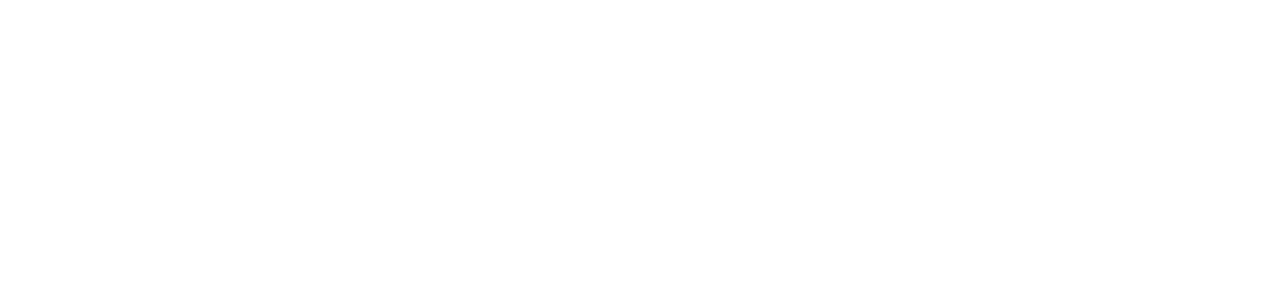
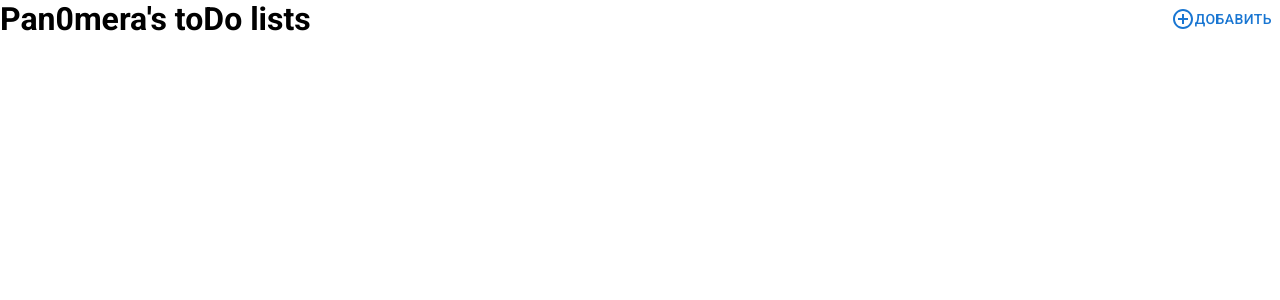
Before and after one commit to ARTESS-PLAY/SimpeToDoList, a React (Create React App) app: page / in a window 1280 px wide. Shown: the top 300 px of the page. Built offline with nearby package versions, Linux system fonts and the light colour scheme.

Commit message:
Сделал хедер

```diff
--- a/package.json
+++ b/package.json
@@ -3,6 +3,10 @@
   "version": "0.1.0",
   "private": true,
   "dependencies": {
+    "@emotion/react": "^11.11.3",
+    "@emotion/styled": "^11.11.0",
+    "@mui/icons-material": "^5.15.3",
+    "@mui/material": "^5.15.3",
     "@testing-library/jest-dom": "^5.17.0",
     "@testing-library/react": "^13.4.0",
     "@testing-library/user-event": "^13.5.0",
--- a/src/App.tsx
+++ b/src/App.tsx
@@ -1,9 +1,10 @@
 import React from 'react';
+import Header from './components/Header';
 
 function App() {
     return (
         <div className="App">
-            <div></div>
+            <Header />
         </div>
     );
 }
--- /dev/null
+++ b/src/components/Header/index.module.scss
@@ -0,0 +1,8 @@
+.header {
+    display: flex;
+    flex-direction: row;
+    align-items: center;
+    justify-content: space-between;
+    width: 100%;
+    margin-bottom: 20px;
+}
--- a/src/components/Header/index.tsx
+++ b/src/components/Header/index.tsx
@@ -0,0 +1,16 @@
+import AddCircleOutlineOutlinedIcon from '@mui/icons-material/AddCircleOutlineOutlined';
+import { Button } from '@mui/material';
+import cl from './index.module.scss';
+
+const Header = () => {
+    return (
+        <header className={cl.header}>
+            <h1>Pan0mera's toDo lists</h1>
+            <Button variant="text">
+                <AddCircleOutlineOutlinedIcon /> Добавить
+            </Button>
+        </header>
+    );
+};
+
+export default Header;
```
Also changed, not shown: src/components/Modal/index.tsx (+9 -0 lines), src/components/ToDos/index.tsx (+9 -0 lines), src/models/Todo/types.ts (added, +8 -0 lines), 1 other file (tests, documents, lock files or other folders).
